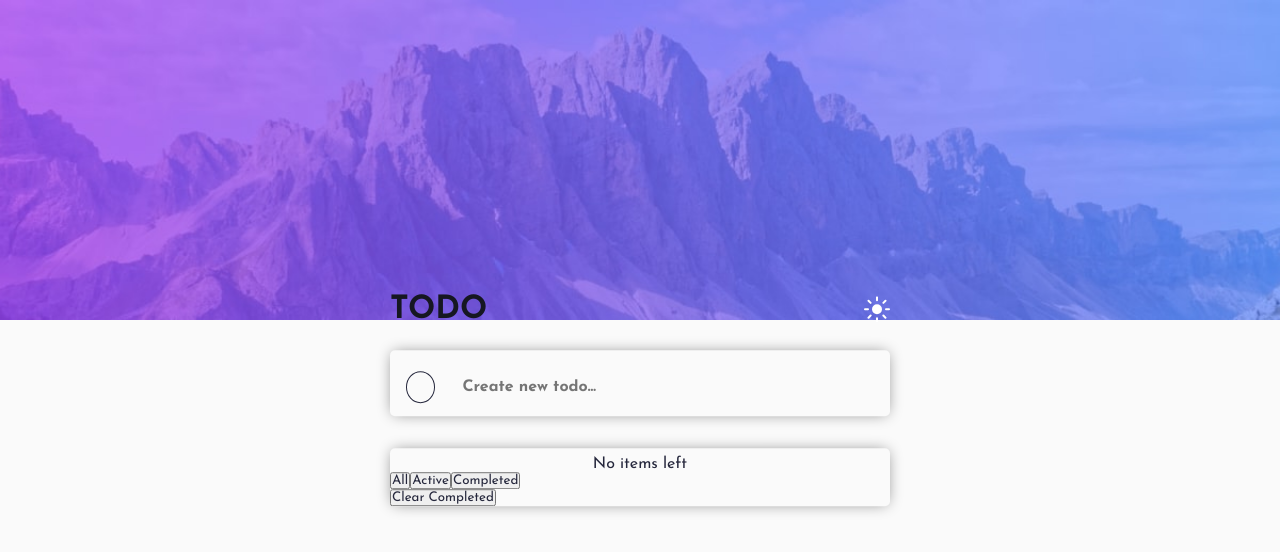
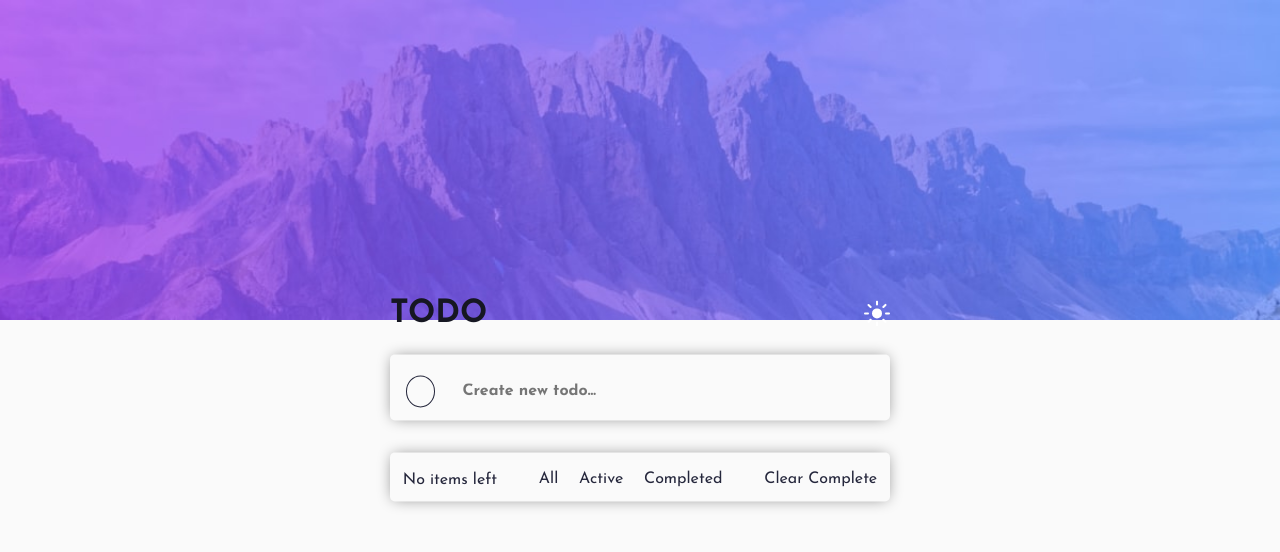
Before and after one commit to Gilocah28/Todo_App, a React (Vite) app: page / in a window 1280 px wide. Shown: the top 552 px of the page. Built offline with nearby package versions, Linux system fonts and the light colour scheme.

Commit message:
Completed

```diff
--- a/src/components/floating-container/Filter-container/FncComponent.jsx
+++ /dev/null
@@ -1,29 +0,0 @@
-import React from 'react'
-
-const FncComponent = ({ todos, handleAll, handleComplete, handleActive }) => {
-
-    const itemCount = todos.filter((todos) => !todos.status).length
-
-    return (
-
-        <div className='filter-container'>
-            <div className="total_container">
-                <p>{itemCount > 0 ? `${itemCount} items left` : 'No items left'}</p>
-            </div>
-
-            <div className="btn-container">
-                <button onClick={() => handleAll()}>All</button>
-                <button onClick={() => handleActive()}>Active</button>
-                <button onClick={() => handleComplete()}>Completed</button>
-            </div>
-
-            <div className="clr-container">
-                <button>Clear Completed</button>
-            </div>
-
-        </div>
-
-    )
-}
-
-export default FncComponent
--- a/src/components/floating-container/Filter-container/filter.scss
+++ /dev/null
@@ -1,15 +0,0 @@
-@import '../../style/variable';
-
-
-.filter-container{
-    display: flex;
-    align-items: center;
-    margin-top: 1.5rem;
-
-
-    button{
-        background: transparent;
-        outline: none;
-        border: none;
-    }
-}
--- /dev/null
+++ b/src/components/floating-container/Filter-container/filterComponent.jsx
@@ -0,0 +1,34 @@
+import React from 'react'
+import './filterStyle.scss'
+
+const FilterComponent = ({ todos, setTodos, handleAll, handleActive, handleComplete }) => {
+
+    const itemCount = todos.filter(todo => !todo.status).length
+
+    const handleClearComplete = () => {
+        const updateTodos = todos.filter((todos) => !todos.status)
+        setTodos(updateTodos)
+        localStorage.setItem('todoList', JSON.stringify(updateTodos))
+    }
+
+    return (
+        <div className="filter-container">
+            <div className="total-container">
+                <p>{itemCount > 0 ? `${itemCount} items left` : 'No items left'}</p>
+            </div>
+
+            <div className="filter-buttons">
+                <button onClick={handleAll}>All</button>
+                <button onClick={handleActive}>Active</button>
+                <button onClick={handleComplete}>Completed</button>
+            </div>
+
+            <div className="btn-container">
+                <button onClick={handleClearComplete}>Clear Complete</button>
+            </div>
+
+        </div>
+    )
+}
+
+export default FilterComponent
--- /dev/null
+++ b/src/components/floating-container/Filter-container/filterStyle.scss
@@ -0,0 +1,29 @@
+@import '../../style/variable';
+
+.filter-container{
+    display: flex;
+    align-items: center;
+    justify-content: space-between;
+    padding: .8rem;
+
+    button{
+        background: transparent;
+        outline: none;
+        border: none;
+        font-size: 1rem;
+        padding-top: .3rem;
+        cursor: pointer;
+    }
+
+    .filter-buttons{
+        display: flex;
+        gap: 1.3rem;
+
+        button{
+            &:hover{
+                transition: all 300ms ease-in-out;
+                color: aqua;
+            }
+        }
+    }
+}
--- a/src/components/floating-container/taskList/TaskListComponent.jsx
+++ b/src/components/floating-container/taskList/TaskListComponent.jsx
@@ -3,7 +3,7 @@ import iconCross from '../../../assets/icon-cross.svg'
 import check from '../../../assets/icon-check.svg'
 import '../taskList/taskListStyle.scss'
 import FilterComponent from '../Filter-container/FilterComponent'
-import FncComponent from '../Filter-container/FncComponent'
+
 
 
 const reducer = (state, action) => {
@@ -66,6 +66,8 @@ const TaskListComponent = ({ todos, setTodos }) => {
         localStorage.setItem('todoList', JSON.stringify(updateStatus))
     }
 
+
+
     return (
         <div className='taskList_container'>
 
@@ -107,7 +109,14 @@ const TaskListComponent = ({ todos, setTodos }) => {
                 })}
             </ul>
 
-            <FncComponent todos={todos} handleActive={handleActive} handleAll={handleAll} handleComplete={handleComplete}/>
+            <FilterComponent
+                handleAll={handleAll}
+                handleActive={handleActive}
+                handleComplete={handleComplete}
+                todos={todos}
+                setTodos={setTodos}
+            />
+
         </div>
     )
 }
```
